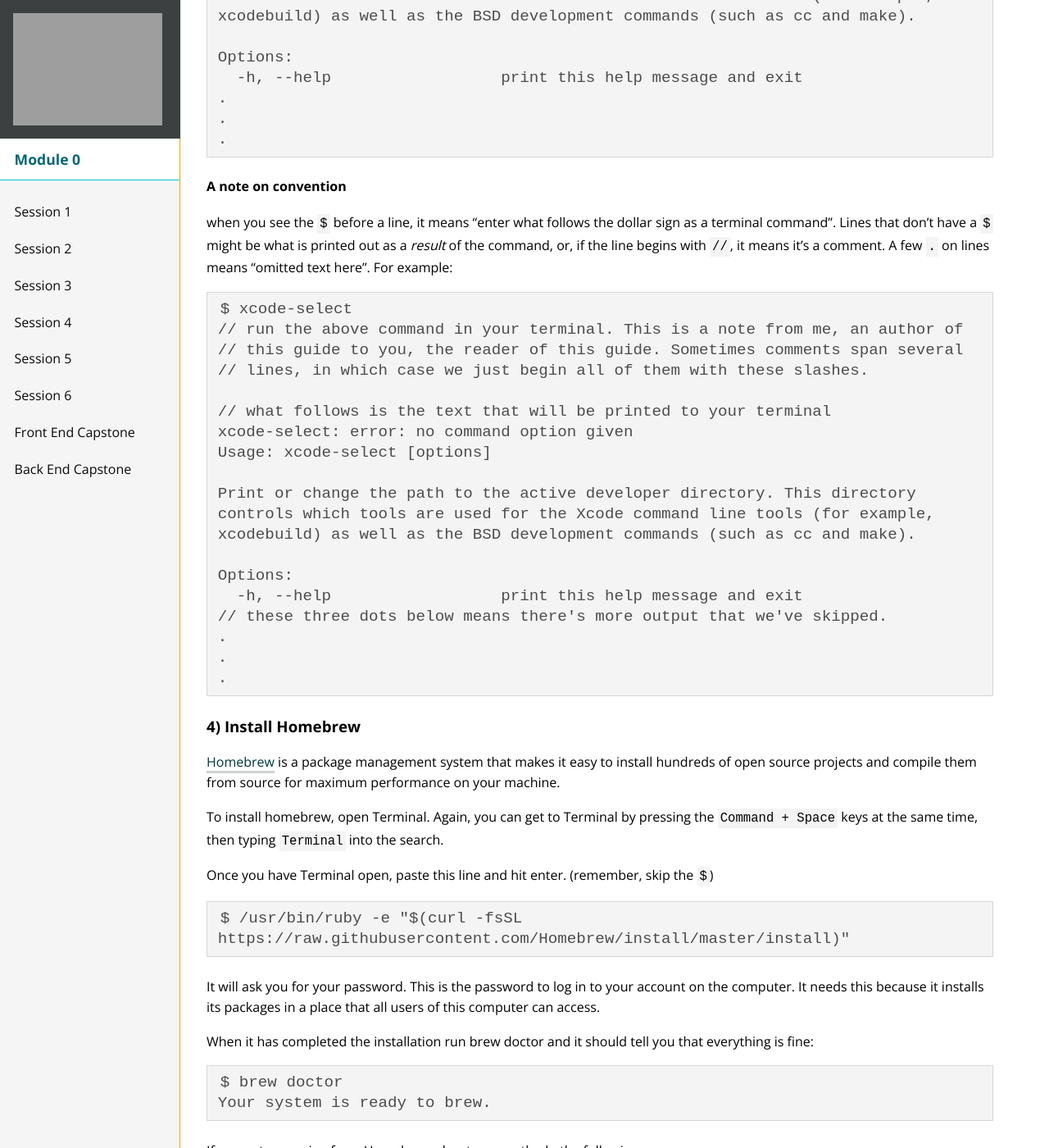
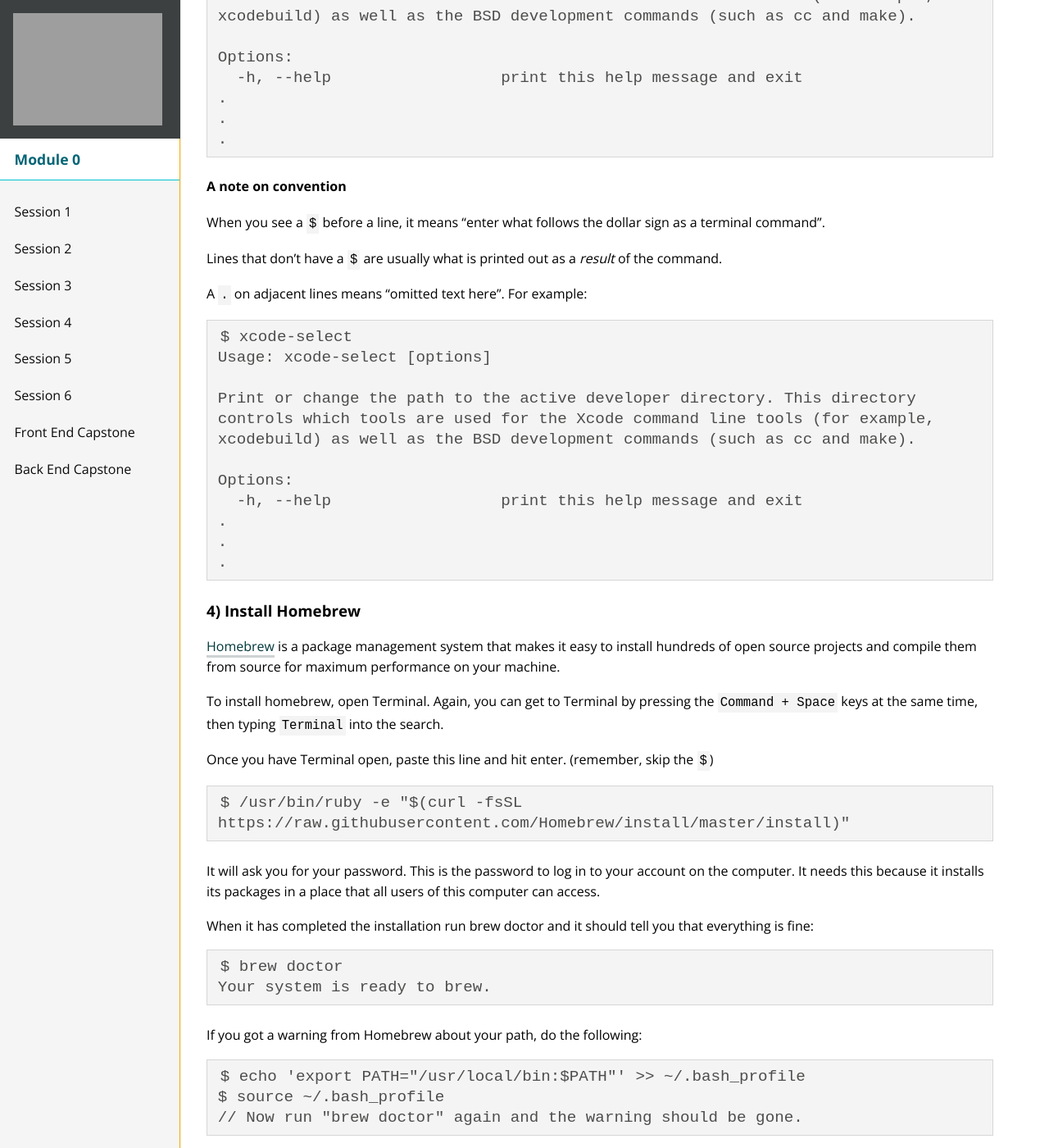
Before and after one commit to turingschool/mod-0-curriculum, a Jekyll site: the page built from index.md, in a window 1280 px wide and 1400 px high, scrolled down 1420 px. Shown: the whole window at 82% size. Built offline with Jekyll 4.4.1, drawn with Linux system fonts in a browser that asks for light colours; nearby versions of some CDN libraries; some of the changed text lies outside the part shown.

Commit message:
the best clarification is often removing the confusing thing entirely

````diff
--- a/index.md
+++ b/index.md
@@ -53,16 +53,14 @@ Options:
 
 #### A note on convention
 
-when you see the `$` before a line, it means "enter what follows the dollar sign as a terminal command". Lines that don't have a `$` might be what is printed out as a _result_ of the command, or, if the line begins with `//`, it means it's a comment. A few `.` on lines means "omitted text here". For example:
+When you see a `$` before a line, it means "enter what follows the dollar sign as a terminal command".
+
+Lines that don't have a `$` are usually what is printed out as a _result_ of the command.
+
+A `.` on adjacent lines means "omitted text here". For example:
 
 ```
 $ xcode-select
-// run the above command in your terminal. This is a note from me, an author of
-// this guide to you, the reader of this guide. Sometimes comments span several
-// lines, in which case we just begin all of them with these slashes.
-
-// what follows is the text that will be printed to your terminal
-xcode-select: error: no command option given
 Usage: xcode-select [options]
 
 Print or change the path to the active developer directory. This directory
@@ -71,11 +69,11 @@ xcodebuild) as well as the BSD development commands (such as cc and make).
 
 Options:
   -h, --help                  print this help message and exit
-// these three dots below means there's more output that we've skipped.
 .
 .
 .
 ```
+
 ### 4) Install Homebrew
 
 [Homebrew](https://brew.sh/) is a package management system that makes it easy to install hundreds of open source projects and compile them from source for maximum performance on your machine.
@@ -165,4 +163,6 @@ If you're not already using Chrome, install it from [here](https://www.google.co
 
 ### You're Done!
 
-Give yourself a pat on the back. Of, click over to [session 1]({{ site.baseurl }}{% link session1/index.md %}) and start reading!
+Give yourself a pat on the back.
+
+Or, click over to [session 1]({{ site.baseurl }}{% link session1/index.md %}) and start reading!
````
